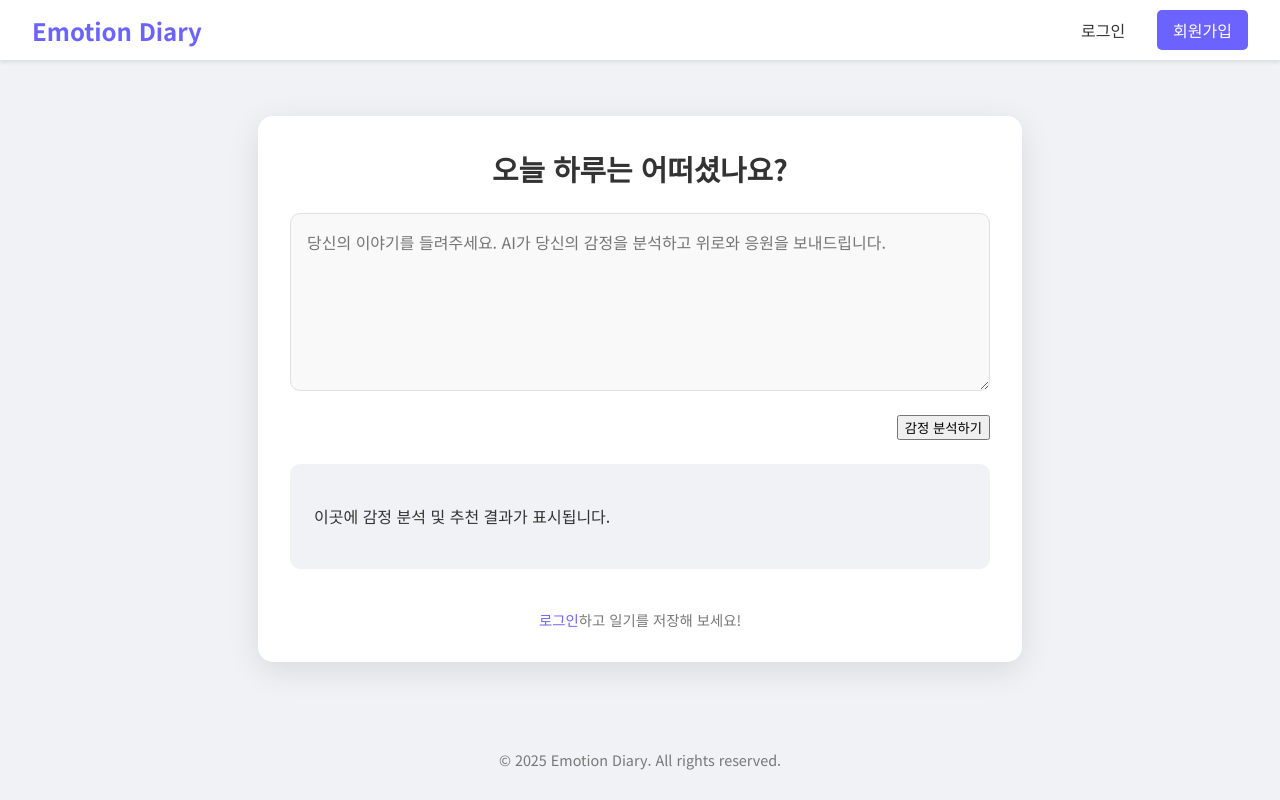
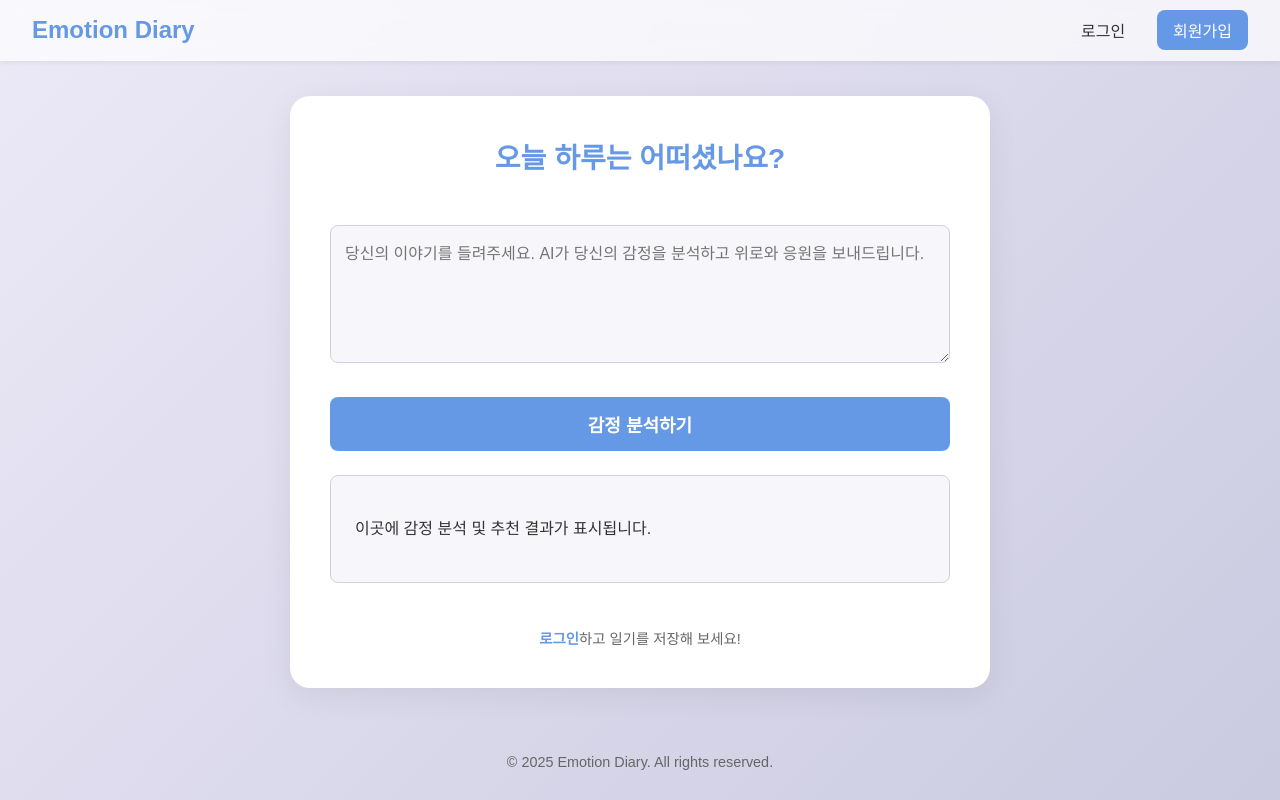
Before and after one commit to kootaeng2/Emotion-Chatbot-App, a Flask app: page / in a window 1280 px wide. Run offline with Flask 3, Linux system fonts and the light colour scheme; some web fonts are replaced.

Commit message:
홈페이지 수정:

```diff
--- a/src/templates/main.html
+++ b/src/templates/main.html
@@ -5,23 +5,24 @@
     <meta name="viewport" content="width=device-width, initial-scale=1.0">
     <title>감정 일기</title>
     <style>
-        @import url('https://fonts.googleapis.com/css2?family=Noto+Sans+KR:wght@300;400;500;700&display=swap');
+        /* login.html의 스타일을 적용 */
+        @import url('https://cdn.jsdelivr.net/gh/spoqa/spoqa-han-sans@latest/css/SpoqaHanSansNeo.css');
 
         :root {
-            --primary-color: #6c63ff;
-            --secondary-color: #f0f2f5;
+            --primary-color: #6598e5;
+            --primary-hover-color: #5540a3;
             --text-color: #333;
-            --light-text-color: #777;
-            --border-color: #e0e0e0;
+            --light-text-color: #666;
+            --border-color: #d0d0e0;
             --white-color: #fff;
             --danger-color: #e74c3c;
-            --font-family: 'Noto Sans KR', sans-serif;
+            --font-family: 'Spoqa Han Sans Neo', sans-serif;
         }
 
         body {
             font-family: var(--font-family);
             margin: 0;
-            background-color: var(--secondary-color);
+            background: linear-gradient(135deg, #ece9f7, #cacae0);
             color: var(--text-color);
             display: flex;
             flex-direction: column;
@@ -30,13 +31,15 @@
 
         /* --- Navbar --- */
         .navbar {
-            background-color: var(--white-color);
-            box-shadow: 0 2px 4px rgba(0,0,0,0.1);
+            background-color: rgba(255, 255, 255, 0.7); /* 반투명 배경 */
+            backdrop-filter: blur(10px); /* 블러 효과 */
+            box-shadow: 0 2px 4px rgba(0,0,0,0.05);
             padding: 0 2rem;
             display: flex;
             justify-content: space-between;
             align-items: center;
             height: 60px;
+            border-bottom: 1px solid rgba(255,255,255,0.2);
         }
         .navbar-brand {
             font-size: 1.5rem;
@@ -54,18 +57,18 @@
             text-decoration: none;
             font-weight: 500;
             padding: 0.5rem 1rem;
-            border-radius: 5px;
+            border-radius: 8px;
             transition: background-color 0.3s, color 0.3s;
         }
         .nav-item:hover {
-            background-color: var(--secondary-color);
+            background-color: rgba(255, 255, 255, 0.5);
         }
         .nav-item.primary {
             background-color: var(--primary-color);
             color: var(--white-color);
         }
         .nav-item.primary:hover {
-            background-color: #5750d6;
+            background-color: var(--primary-hover-color);
         }
         .user-greeting {
             color: var(--light-text-color);
@@ -80,34 +83,36 @@
             align-items: center;
             padding: 2rem;
         }
+        /* login.html의 .container 스타일과 유사하게 변경 */
         .chat-container {
             width: 100%;
             max-width: 700px;
             background-color: var(--white-color);
-            border-radius: 15px;
-            box-shadow: 0 8px 32px rgba(0,0,0,0.1);
-            padding: 2rem;
+            border-radius: 20px; /* 변경 */
+            box-shadow: 0 8px 32px #0001; /* 변경 */
+            padding: 40px; /* 변경 */
             display: flex;
             flex-direction: column;
             gap: 1.5rem;
+            box-sizing: border-box;
         }
 
         h1 {
-            font-size: 1.8rem;
+            font-size: 28px; /* 변경 */
             font-weight: 700;
-            color: var(--text-color);
-            margin: 0;
+            color: var(--primary-color); /* 변경 */
+            margin: 0 0 25px 0; /* 변경 */
             text-align: center;
         }
 
         textarea {
             width: 100%;
-            border-radius: 10px;
+            border-radius: 8px; /* 변경 */
             border: 1px solid var(--border-color);
-            padding: 1rem;
-            font-size: 1rem;
+            padding: 14px; /* 변경 */
+            font-size: 16px; /* 변경 */
             font-family: var(--font-family);
-            background: #f9f9f9;
+            background: #f7f7fb; /* 변경 */
             resize: vertical;
             box-sizing: border-box;
             min-height: 120px;
@@ -115,51 +120,58 @@
         textarea:focus {
             outline: none;
             border-color: var(--primary-color);
-            box-shadow: 0 0 0 2px rgba(108, 99, 255, 0.2);
+            box-shadow: 0 0 0 2px rgba(101, 152, 229, 0.2); /* 변경 */
         }
 
         .button-container {
             display: flex;
             justify-content: flex-end;
+            margin-top: 10px; /* 추가 */
         }
-        .submit-btn {
+        /* login.html의 button 스타일과 유사하게 변경 */
+        #submit-btn {
+            width: 100%; /* 변경 */
             background: var(--primary-color);
             color: var(--white-color);
-            padding: 0.75rem 1.5rem;
+            padding: 14px; /* 변경 */
             border-radius: 8px;
             border: none;
-            font-size: 1rem;
-            font-weight: 500;
+            font-size: 18px; /* 변경 */
+            font-weight: bold; /* 변경 */
             cursor: pointer;
-            transition: background-color 0.3s;
+            transition: background-color 0.2s;
         }
-        .submit-btn:hover {
-            background: #5750d6;
+        #submit-btn:hover {
+            background: var(--primary-hover-color); /* 변경 */
         }
-        .submit-btn:disabled {
+        #submit-btn:disabled {
             background-color: #a5a0f3;
             cursor: not-allowed;
         }
 
         #result {
-            background: var(--secondary-color);
-            border-radius: 10px;
+            background: #f7f7fb; /* 변경 */
+            border-radius: 8px; /* 변경 */
             padding: 1.5rem;
             font-size: 1rem;
             color: var(--text-color);
             min-height: 50px;
             line-height: 1.6;
+            border: 1px solid var(--border-color); /* 테두리 추가 */
         }
         .login-prompt {
             text-align: center;
-            margin-top: 1rem;
+            margin-top: 20px; /* 변경 */
             font-size: 0.9rem;
             color: var(--light-text-color);
         }
         .login-prompt a {
             color: var(--primary-color);
             text-decoration: none;
-            font-weight: 500;
+            font-weight: bold;
+        }
+        .login-prompt a:hover {
+            text-decoration: underline;
         }
 
         /* --- Footer --- */
@@ -168,6 +180,7 @@
             padding: 1rem;
             font-size: 0.9rem;
             color: var(--light-text-color);
+            background: transparent; /* 배경 투명 */
         }
     </style>
 </head>
```
Also changed, not shown: 1 other file.
